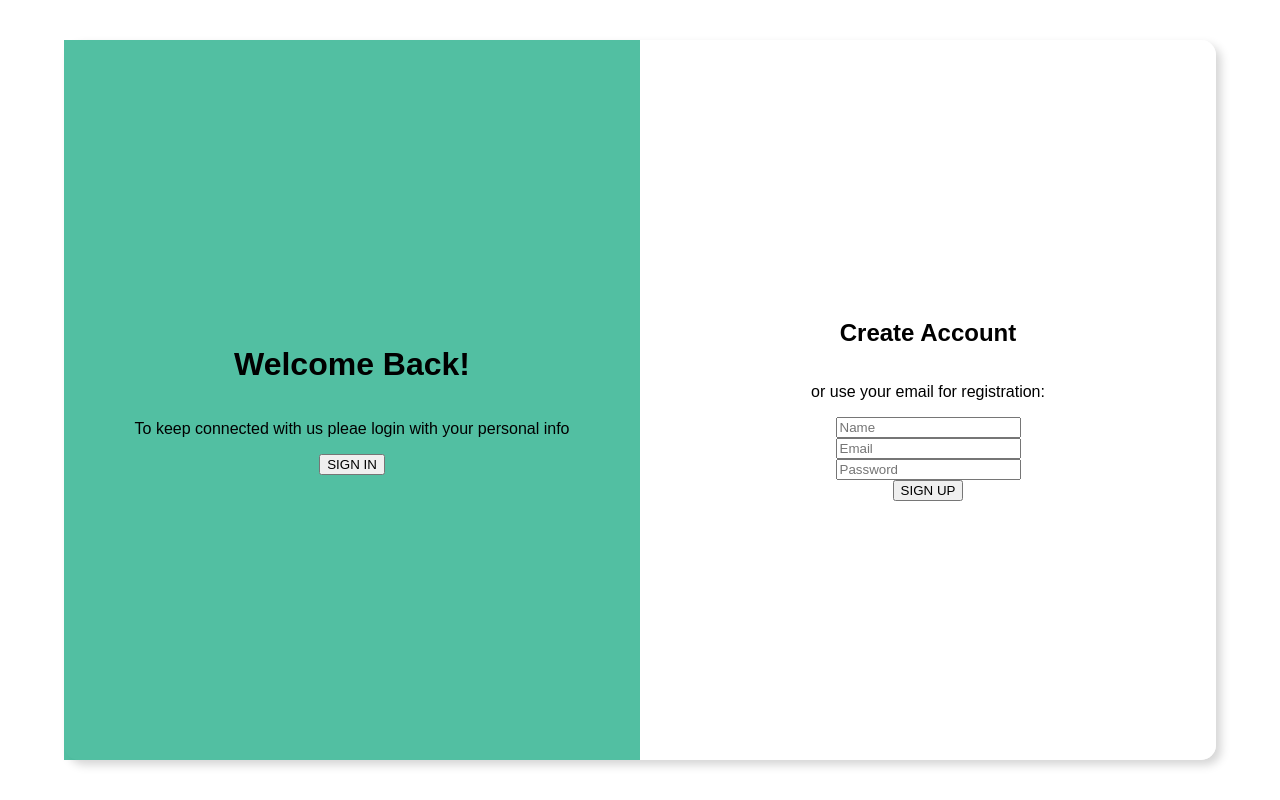
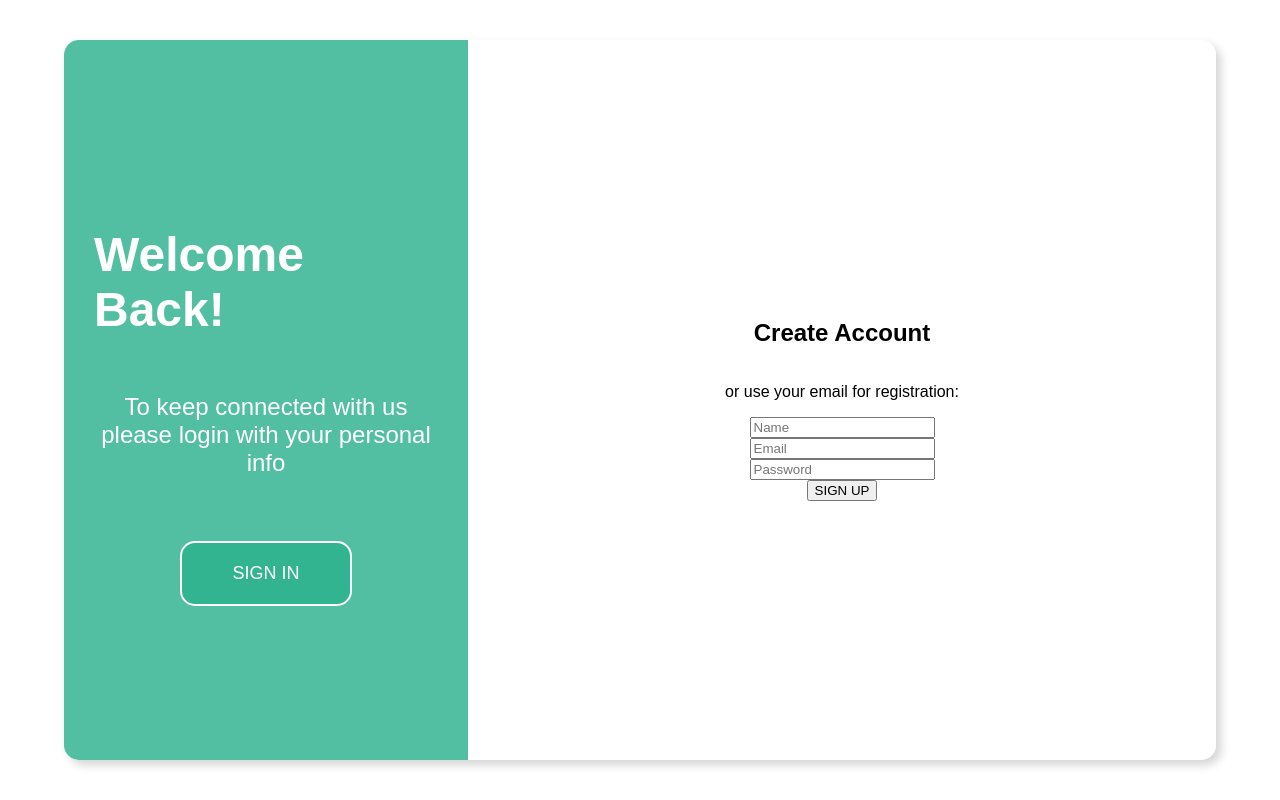
Before and after one commit to RobJoeeLee/mock-login-page, a plain HTML site: page index.html in a window 1280 px wide. Drawn offline with Linux system fonts and the light colour scheme.

Commit message:
stylized the left-side-container and fixed some grammatical issues in the html

```diff
--- a/index.html
+++ b/index.html
@@ -14,7 +14,7 @@
                     <h1>Welcome Back!</h1>
                 </div>
                 <div class="left-side-message">
-                    <p>To keep connected with us pleae login with your personal info</p>
+                    <p>To keep connected with us please login with your personal info</p>
                 </div>
                 <button class="sign-in-button" type="submit">SIGN IN</button>
             </div>
--- a/styles.css
+++ b/styles.css
@@ -8,7 +8,7 @@
     --left-side-container-hsl: 164, 64%, 42%;
 }
 
-body{
+body {
     margin: 0;
 }
 
@@ -25,7 +25,7 @@ body{
     align-items: center;
 }
 
-.login-container{
+.login-container {
     display: flex;
     justify-content: center;
     align-items: center;
@@ -39,18 +39,55 @@ body{
 .left-side-container {
     background-color: hsla(var(--left-side-container-hsl), 0.8);
     height: 100%;
-    width: 100%;
+    flex: 1;
     display: flex;
     justify-content: center;
     align-items: center;
     flex-direction: column;
+    padding-left: 30px;
+    padding-right: 30px;
+    border-top-left-radius: 15px;
+    border-bottom-left-radius: 15px;
 }
 
 .right-side-container {
     height: 100%;
-    width: 100%;
+    flex: 2;
     display: flex;
     justify-content: center;
     align-items: center;
     flex-direction: column;
+    padding-left: 30px;
+    padding-right: 30px;
 }
+
+.left-side-title {
+    color: white;
+    font-weight: lighter;
+    font-size: 1.5rem;
+}
+
+.left-side-message {
+    display: flex;
+    justify-content: center;
+    text-align: center;
+    color: white;
+    font-size: 1.5em;
+    font-weight: lighter;
+}
+
+.sign-in-button {
+    cursor: pointer;
+    display: flex;
+    justify-content: center;
+    font-size: large;
+    color: white;
+    background-color: hsla(var(--left-side-container-hsl), 0.7);
+    border-radius: 15px;
+    padding-top: 20px;
+    padding-bottom: 20px;
+    padding-left: 50px;
+    padding-right: 50px;
+    border: 2px solid white;
+    margin-top: 40px;
+}
```
